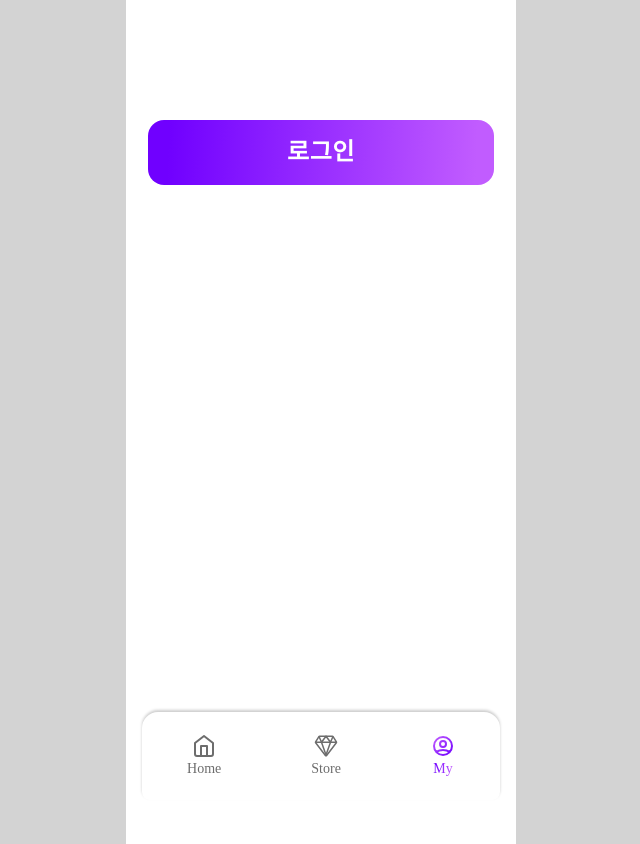
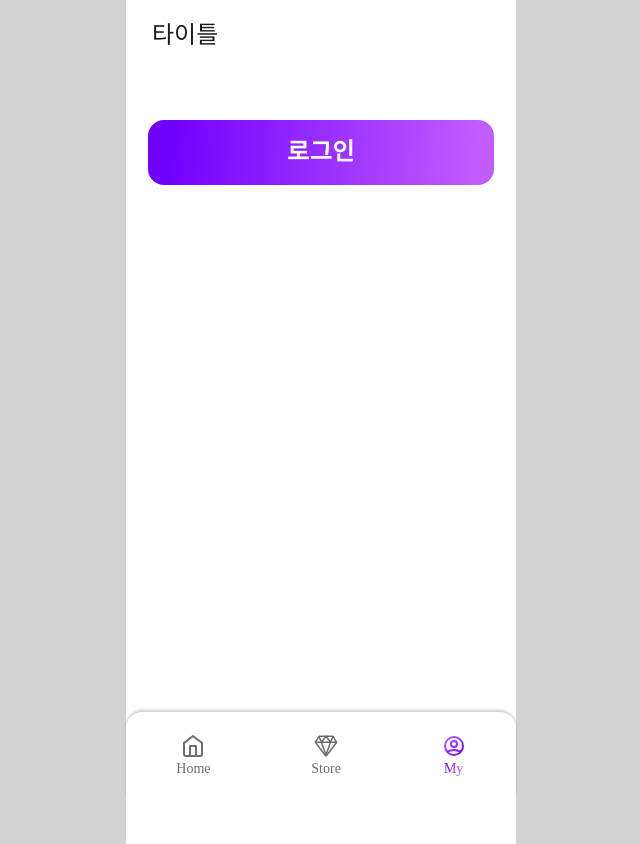
Before and after one commit to Likelion-Inha-10/Duckku-fe, a React (Create React App) app: page / in a window 1280 px wide. Shown: the whole page, without its empty margins (319-959 px from the left). Built offline with nearby package versions, Linux system fonts and the light colour scheme; a web font is replaced by a local one.

Commit message:
chore: 각종 수정 작업 적용

```diff
--- a/src/duckku-ui/Button/index.jsx
+++ b/src/duckku-ui/Button/index.jsx
@@ -21,6 +21,7 @@ const Button = styled.button`
   line-height: 29px;
   letter-spacing: 0.55px;
   cursor: pointer;
+  vertical-align: center;
 `;
 
 export default withTheme(Button);
--- a/src/duckku-ui/Footer/index.jsx
+++ b/src/duckku-ui/Footer/index.jsx
@@ -8,7 +8,7 @@ const Wrapper = styled.div`
   position: fixed;
   bottom: 0;
   max-width: 390px;
-  width: ${(props) => (props.width ? props.width : "358")}px;
+  width: ${(props) => (props.width ? props.width : "390")}px;
   height: 88px;
   background-color: white;
 
@@ -18,6 +18,8 @@ const Wrapper = styled.div`
   display: flex;
   justify-content: space-around;
   align-items: center;
+
+  z-index: 50;
 `;
 
 const ElementWrapper = styled.div`
--- a/src/duckku-ui/Header/index.jsx
+++ b/src/duckku-ui/Header/index.jsx
@@ -45,6 +45,7 @@ const Header = (props) => {
   return (
     <Wrapper>
       <Margin width="20" />
+      {props.back && (
         <Back onClick={moveToBack} back={props.back}>
           {props.white ? (
             <VscChevronLeft size="36" color={theme.colors.white} />
@@ -52,6 +53,7 @@ const Header = (props) => {
             <VscChevronLeft size="36" color={theme.colors.black} />
           )}
         </Back>
+      )}
       <Margin width="6" />
       <Title title={props.title}>
         <Typography bold24 color="headerText">
--- a/src/pages/Intro/index.jsx
+++ b/src/pages/Intro/index.jsx
@@ -13,7 +13,7 @@ const Intro = () => {
   return (
     <>
       <Layout>
-        <ResponsiveHeader back></ResponsiveHeader>
+        <Header title="타이틀" />
         <Margin height="50" />
 
         <Button onClick={() => Toast("로그인 되었습니다")}>로그인</Button>
```
Lines whose indentation alone changed are shown as unchanged.
